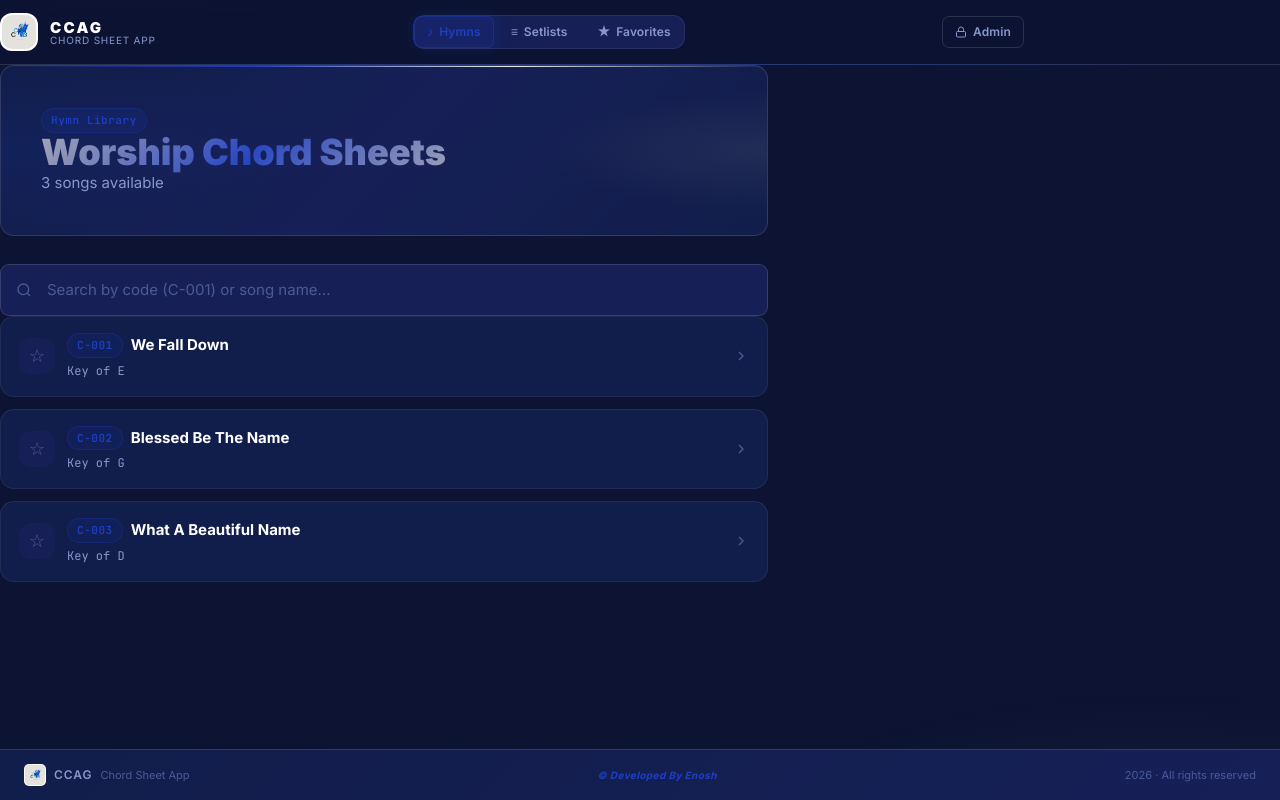
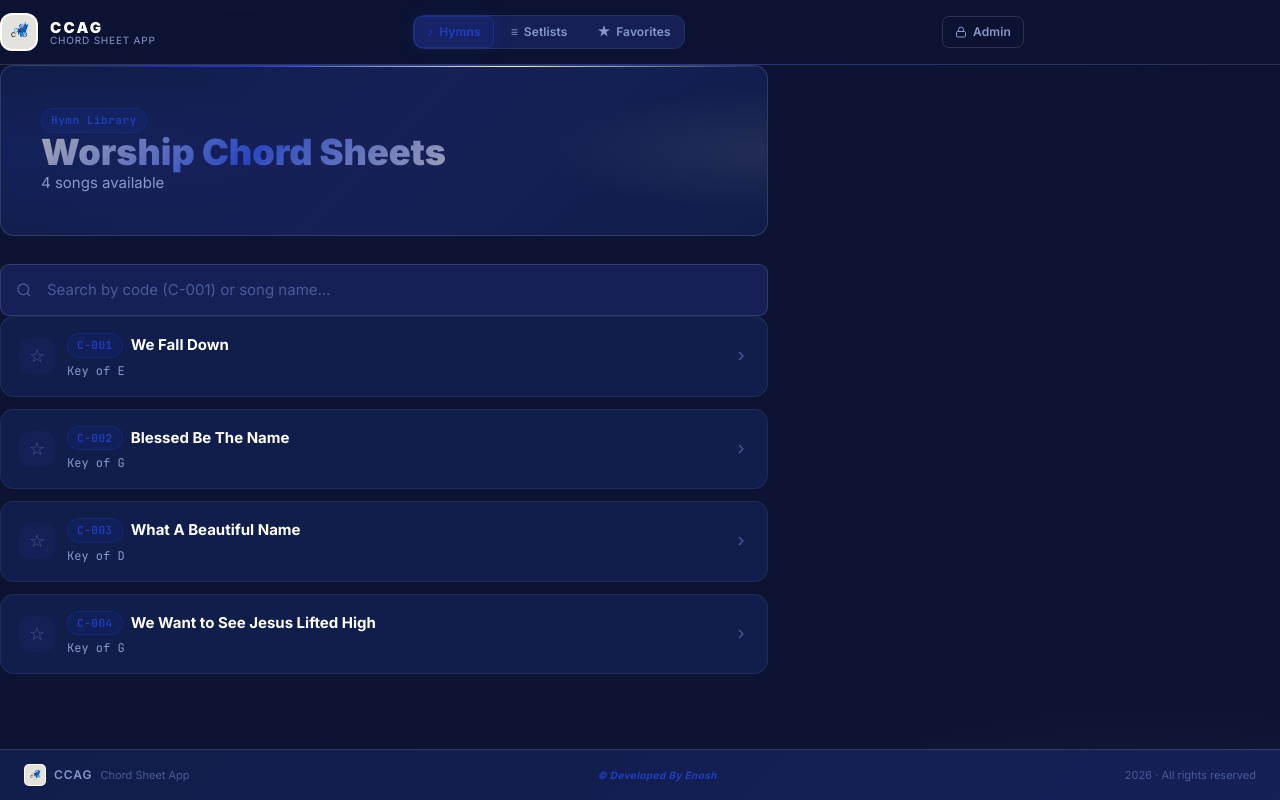
Before and after one commit to Shermith-428/ccag, a React (Vite) app: page / in a window 1280 px wide. Built offline with nearby package versions, Linux system fonts and the light colour scheme.

Commit message:
add hymn: We Want to See Jesus Lifted High

```diff
--- a/src/data/hymns.js
+++ b/src/data/hymns.js
@@ -84,6 +84,41 @@ const hymns = [
       },
     ],
   },
+  {
+    id: 4,
+    code: "C-004",
+    name: "We Want to See Jesus Lifted High",
+    key: "G",
+    content: [
+      {
+        section: "Verse",
+        lines: [
+          { chords: "G D Em", lyric: "We want to see Jesus lifted high" },
+          { chords: "C D G", lyric: "A banner that flies across this land" },
+          { chords: "D Em", lyric: "That all men might see the truth and know" },
+          { chords: "C D G", lyric: "He is the way to heaven" },
+        ],
+      },
+      {
+        section: "Chorus",
+        lines: [
+          { chords: "D Em", lyric: "We want to see, we want to see" },
+          { chords: "C D G", lyric: "We want to see Jesus lifted high" },
+          { chords: "D Em", lyric: "We want to see, we want to see" },
+          { chords: "C D G", lyric: "We want to see Jesus lifted high" },
+        ],
+      },
+      {
+        section: "Bridge",
+        lines: [
+          { chords: "D Em", lyric: "Step by step we're moving forward" },
+          { chords: "D Em", lyric: "Little by little taking ground" },
+          { chords: "D Em", lyric: "Every prayer a powerful weapon" },
+          { chords: "C D", lyric: "Strongholds come tumbling down and down and down" },
+        ],
+      },
+    ],
+  },
 ];
 
 export default hymns;
```
